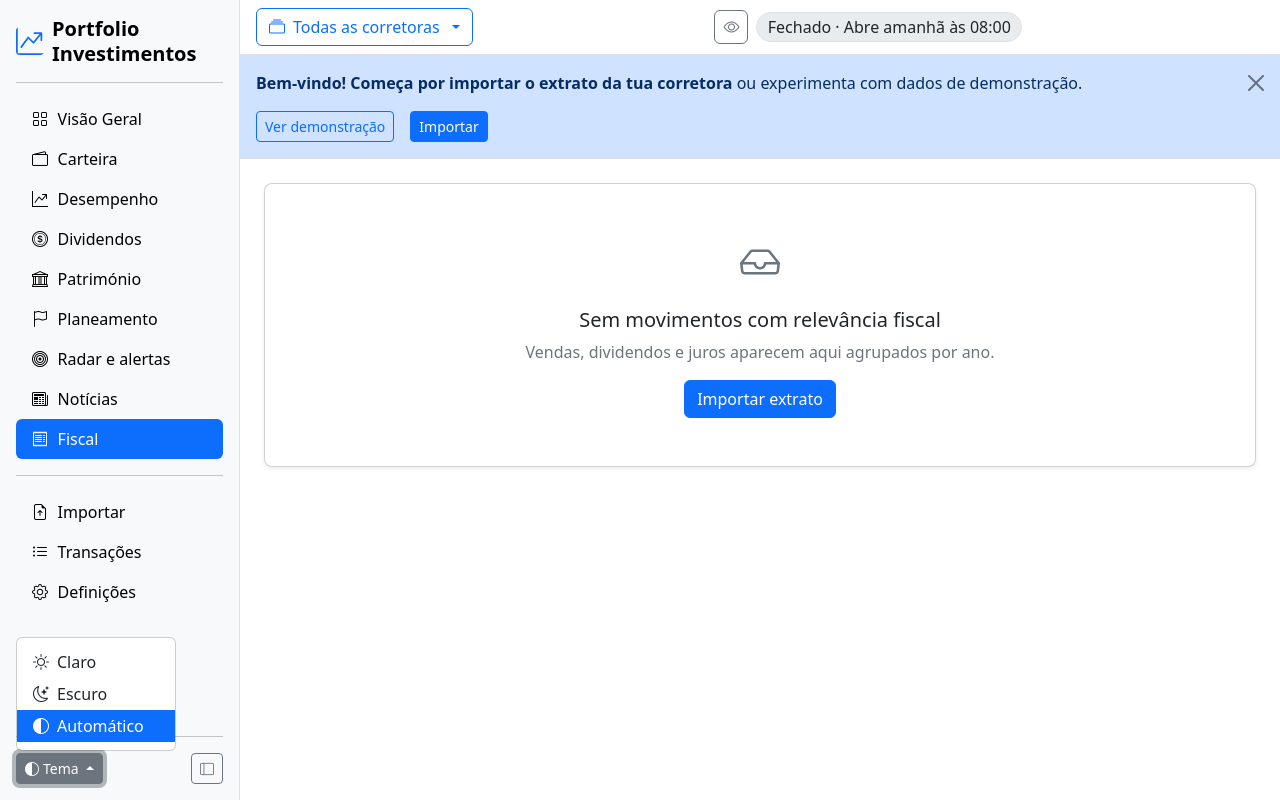
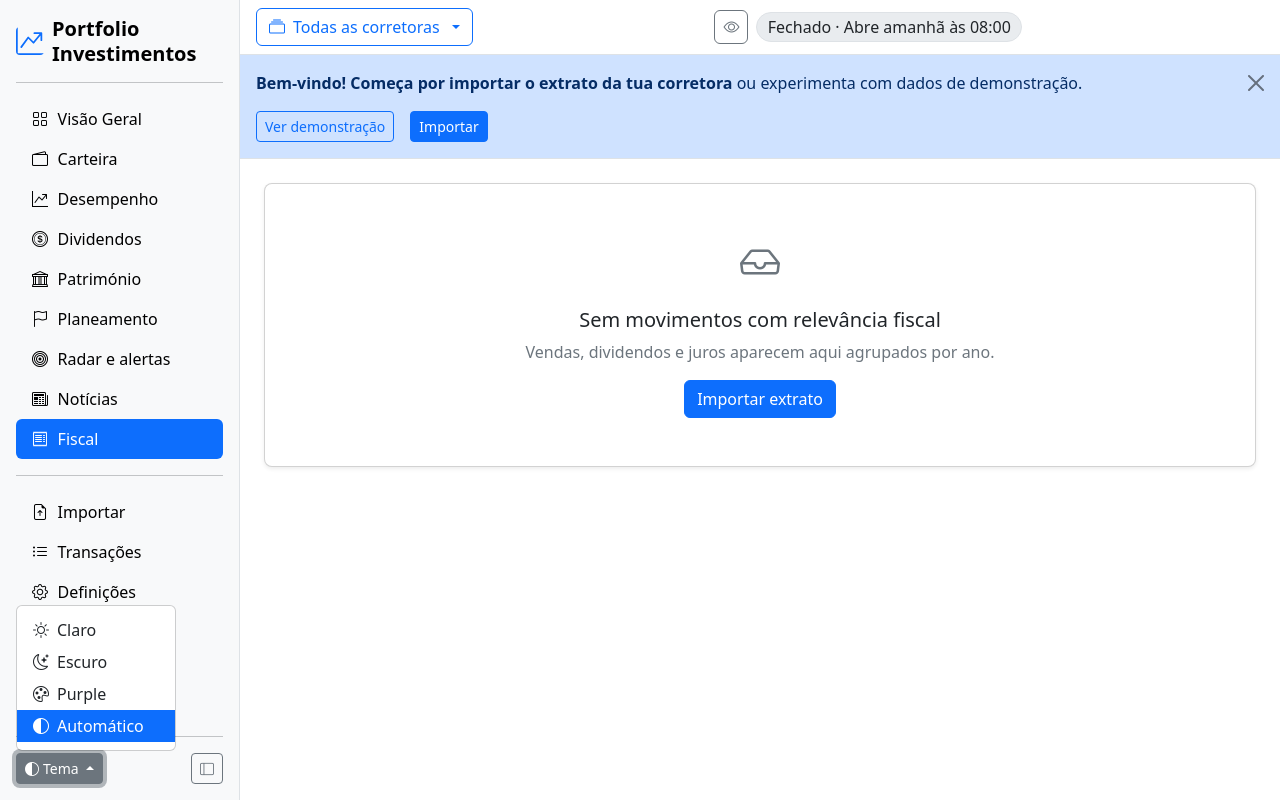
Before and after one commit to geneiros/PortfolioInvestimentos, a Flask app: page /fiscal in a window 1280 px wide, after a click on "Tema". Run offline with Flask 3, Linux system fonts and the light colour scheme; data comes from the database, SQL or seed files in the repository; data that the repository does not hold is empty; some libraries are stand-ins or nearby versions.

Commit message:
Tema novo «Purple»
Nova opção «Purple» no botão Tema: um tema escuro com o fundo da página
#272236 e o do menu lateral #312B44 (os campos, menus e bordas em tons de
roxo a condizer). Usa a base do modo escuro do Bootstrap (data-bs-theme
dark) mais a classe pm-purple no <html>, que redefine as variáveis --bs-*
em pm.css; os gráficos e os componentes adaptam-se como no escuro. A
barra do sistema (aplicação instalada) fica #272236. Aplicado nos três
sítios do tema: base.html, _standalone.html e pm.applyTheme. Teste da
opção; README e CHANGELOG.

Co-Authored-By: Claude Opus 5.5 <noreply@anthropic.com>
Claude-Session: https://claude.ai/code/session_01AhMv5rzh4esVFWwNf2sje8

```diff
--- a/portfolio_investimentos/static/css/pm.css
+++ b/portfolio_investimentos/static/css/pm.css
@@ -18,6 +18,23 @@
   --pm-up: var(--bs-success-text-emphasis);
   --pm-down: var(--bs-danger-text-emphasis);
 }
+
+/* Tema «Purple»: o modo escuro do Bootstrap com fundos roxos (página #272236, menu lateral #312B44) */
+html.pm-purple[data-bs-theme="dark"] {
+  --bs-body-bg: #272236;
+  --bs-body-bg-rgb: 39, 34, 54;
+  --bs-tertiary-bg: #312b44;
+  --bs-tertiary-bg-rgb: 49, 43, 68;
+  --bs-secondary-bg: #3a3350;
+  --bs-secondary-bg-rgb: 58, 51, 80;
+  --bs-border-color: #463d5f;
+  --bs-border-color-translucent: rgba(255, 255, 255, .12);
+  --bs-emphasis-color-rgb: 255, 255, 255;
+  color-scheme: dark;
+}
+html.pm-purple[data-bs-theme="dark"] .table { --bs-table-bg: transparent; }
+html.pm-purple[data-bs-theme="dark"] .dropdown-menu { --bs-dropdown-bg: #312b44; --bs-dropdown-link-hover-bg: #3a3350; }
+html.pm-purple[data-bs-theme="dark"] .modal { --bs-modal-bg: #272236; }
 
 .text-up { color: var(--pm-up) !important; }
 .text-down { color: var(--pm-down) !important; }
--- a/portfolio_investimentos/static/js/pm.js
+++ b/portfolio_investimentos/static/js/pm.js
@@ -370,15 +370,17 @@
   };
   pm.store = store;
 
-  // modos de cor nativos do Bootstrap: light | dark | auto
+  // modos de cor nativos do Bootstrap: light | dark | auto, e o tema purple (escuro com cores próprias)
   const prefersDark = window.matchMedia("(prefers-color-scheme: dark)");
   pm.applyTheme = () => {
     const pref = store.get("pm-theme") || "auto";
-    const dark = pref === "dark" || (pref === "auto" && prefersDark.matches);
+    // «purple»: tema escuro com cores próprias (classe pm-purple, ver pm.css)
+    const dark = pref === "dark" || pref === "purple" || (pref === "auto" && prefersDark.matches);
     document.documentElement.setAttribute("data-bs-theme", dark ? "dark" : "light");
+    document.documentElement.classList.toggle("pm-purple", pref === "purple");
     // a barra do sistema acompanha o fundo da página (o do tema escolhido)
     const meta = document.getElementById("themeColor");
-    if (meta) meta.setAttribute("content", dark ? "#212529" : "#ffffff");
+    if (meta) meta.setAttribute("content", pref === "purple" ? "#272236" : dark ? "#212529" : "#ffffff");
     document.querySelectorAll("[data-pm-theme]").forEach((b) => b.classList.toggle("active", b.dataset.pmTheme === pref));
     document.dispatchEvent(new CustomEvent("pm:theme"));
   };
--- a/portfolio_investimentos/templates/_standalone.html
+++ b/portfolio_investimentos/templates/_standalone.html
@@ -9,9 +9,11 @@
     (function () {
       let pref = "auto";
       try { pref = localStorage.getItem("pm-theme") || "auto"; } catch (e) {}
-      const dark = pref === "dark" || (pref === "auto" && window.matchMedia("(prefers-color-scheme: dark)").matches);
+      // «purple» é um tema escuro com cores próprias (classe pm-purple, ver pm.css)
+      const dark = pref === "dark" || pref === "purple" || (pref === "auto" && window.matchMedia("(prefers-color-scheme: dark)").matches);
       document.documentElement.setAttribute("data-bs-theme", dark ? "dark" : "light");
-      document.getElementById("themeColor").setAttribute("content", dark ? "#212529" : "#ffffff");
+      document.documentElement.classList.toggle("pm-purple", pref === "purple");
+      document.getElementById("themeColor").setAttribute("content", pref === "purple" ? "#272236" : dark ? "#212529" : "#ffffff");
     })();
   </script>
   <link rel="manifest" href="{{ url_for('static', filename='manifest.webmanifest') }}">
--- a/portfolio_investimentos/templates/base.html
+++ b/portfolio_investimentos/templates/base.html
@@ -10,10 +10,12 @@
     (function () {
       let pref = "auto";
       try { pref = localStorage.getItem("pm-theme") || "auto"; } catch (e) {}
-      const dark = pref === "dark" || (pref === "auto" && window.matchMedia("(prefers-color-scheme: dark)").matches);
+      // «purple» é um tema escuro com cores próprias (classe pm-purple, ver pm.css)
+      const dark = pref === "dark" || pref === "purple" || (pref === "auto" && window.matchMedia("(prefers-color-scheme: dark)").matches);
       document.documentElement.setAttribute("data-bs-theme", dark ? "dark" : "light");
+      document.documentElement.classList.toggle("pm-purple", pref === "purple");
       // barra do sistema (Android, aplicação instalada) da cor do fundo da aplicação
-      document.getElementById("themeColor").setAttribute("content", dark ? "#212529" : "#ffffff");
+      document.getElementById("themeColor").setAttribute("content", pref === "purple" ? "#272236" : dark ? "#212529" : "#ffffff");
       // esconder valores já antes de a página aparecer (sem mostrar os valores por instantes)
       try { if (localStorage.getItem("pm-private") === "1") document.documentElement.classList.add("pm-private"); } catch (e) {}
     })();
@@ -63,6 +65,7 @@
         <ul class="dropdown-menu">
           <li><button class="dropdown-item" data-pm-theme="light"><i class="bi bi-sun me-2"></i>Claro</button></li>
           <li><button class="dropdown-item" data-pm-theme="dark"><i class="bi bi-moon-stars me-2"></i>Escuro</button></li>
+          <li><button class="dropdown-item" data-pm-theme="purple"><i class="bi bi-palette me-2"></i>Purple</button></li>
           <li><button class="dropdown-item" data-pm-theme="auto"><i class="bi bi-circle-half me-2"></i>Automático</button></li>
         </ul>
       </div>
```
Also changed, not shown: tests/test_app.py (+8 -0 lines), CHANGELOG.md, README.md.
